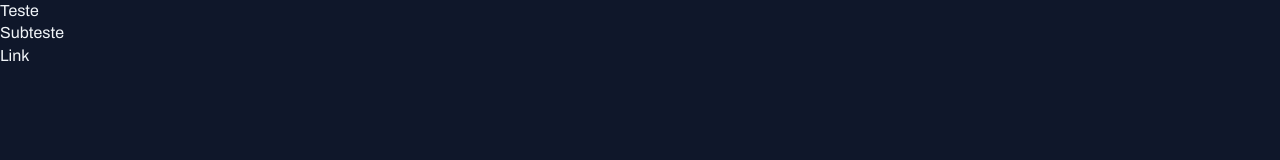
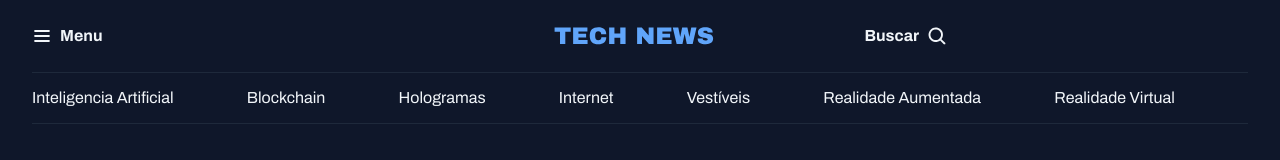
Before and after one commit to MateusVon/portal-de-noticias, a plain HTML site: page index.html in a window 1280 px wide. Drawn offline with Linux system fonts and the light colour scheme.

Commit message:
Criando o header

```diff
--- a/index.html
+++ b/index.html
@@ -13,8 +13,32 @@
 
 </head>
 <body>
-  <h1>Teste</h1>
-  <H2>Subteste</H2>
-  <a href="#">Link</a>
+  <header class="container">
+    <nav id="primary" class="grid grid-flow-col">
+      <div>
+        <img src="assets/icons/List.svg" alt="">
+        <strong>Menu</strong>
+      </div>
+
+      <div>
+        <img src="assets/Logo.svg" alt="Logo">
+      </div>
+
+      <div>
+        <strong>Buscar</strong>
+        <img src="assets/icons/MagnifyingGlass.svg" alt="Icone de lupa para pesquisa">
+      </div>
+    </nav>
+
+    <nav id="secondary" class="grid grid-flow-col">
+      <a href="#">Inteligencia Artificial</a>
+      <a href="#">Blockchain</a>
+      <a href="#">Hologramas</a>
+      <a href="#">Internet</a>
+      <a href="#">Vestíveis</a>
+      <a href="#">Realidade Aumentada</a>
+      <a href="#">Realidade Virtual</a>
+    </nav>
+  </header>
 </body>
 </html>
--- a/styles/global.css
+++ b/styles/global.css
@@ -39,3 +39,18 @@ a:hover {
 h1, h2, h3 {
   font: inherit;
 }
+
+.container {
+  max-width: 1280px;
+  padding-inline: 32px;
+  margin-inline: auto;
+}
+
+/* utility-first */
+.grid {
+  display: grid;
+}
+
+.grid-flow-col {
+  grid-auto-flow: column;
+}
--- /dev/null
+++ b/styles/header.css
@@ -0,0 +1,24 @@
+#primary {
+  padding-block: 20px;
+
+  div {
+    display: flex;
+    align-items: center;
+    gap: 8px;
+  }
+
+  /* Nesting css */
+  div:nth-child(2) {
+    margin-inline: auto;
+  }
+
+  div::nth-child(3) {
+    justify-self:end ;
+  }
+}
+
+#secondary {
+  padding-block: 14px;
+  border: solid 1px var(--stroke-color);
+  border-inline: none;
+}
--- a/styles/index.css
+++ b/styles/index.css
@@ -1 +1,2 @@
 @import url(global.css);
+@import url(header.css);
```
